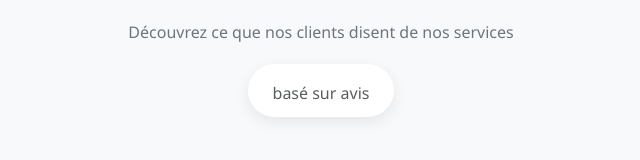
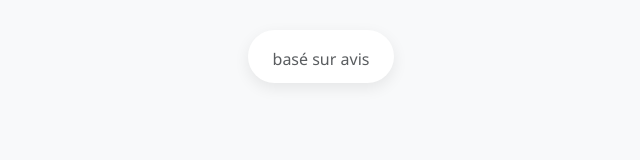
Before and after one commit to manolotsoaAngelo/cielEvasionBackend, a website: page src/utils/css/avis/avis_html_v1.html in a window 1280 px wide. Shown: the whole page, without its empty margins (319-959 px from the left). Drawn offline with nearby package versions, Linux system fonts and the light colour scheme.

Commit message:
test 251

```diff
--- a/src/utils/css/avis/avis_html_v1.html
+++ b/src/utils/css/avis/avis_html_v1.html
@@ -23,7 +23,7 @@
 
         .reviews-header {
             text-align: center;
-            margin-bottom: 40px;
+            margin-bottom: 20px;
         }
 
         .reviews-header h1 {
@@ -46,7 +46,7 @@
             padding: 12px 25px;
             border-radius: 50px;
             box-shadow: var(--card-shadow);
-            margin-top: 20px;
+            margin-top: 10px;
         }
 
         .stars-container {
@@ -890,7 +890,6 @@
 <body>
     <div class="container">
         <div class="reviews-header">
-            <p class="lead">Découvrez ce que nos clients disent de nos services</p>
             <div class="rating-summary">
                 <div class="stars-container" id="averageStars"></div>
                 <div class="text-muted">
```
